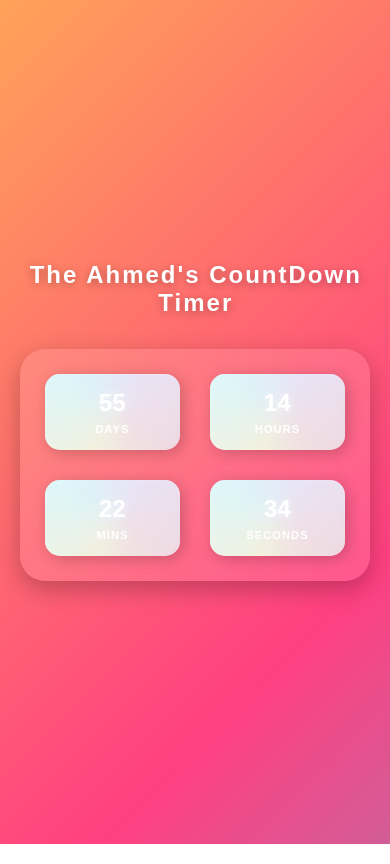
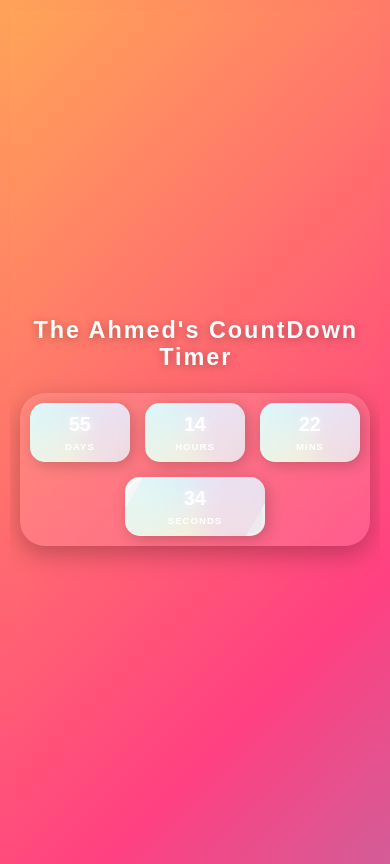
Before and after one commit to ahmedk786/CountDown-Timer-with-J.S, a plain HTML site: page index.html in a window 390 px wide. Drawn offline with Linux system fonts and the light colour scheme.

Commit message:
Update style.css

```diff
--- a/style.css
+++ b/style.css
@@ -5,7 +5,8 @@
   font-family: 'Poppins', sans-serif;
 }
 
-body {
+html, body {
+  width: 100%;
   min-height: 100vh;
   display: flex;
   justify-content: center;
@@ -16,56 +17,56 @@ body {
   animation: gradientFlow 15s ease infinite;
   color: #fff;
   overflow-x: hidden;
-  padding: 20px;
+  padding: 10px;
 }
 
 h1 {
-  margin-bottom: 30px;
-  font-size: clamp(1.8rem, 5vw, 3rem); /* scales with screen */
+  margin-bottom: 20px;
+  font-size: clamp(1.8rem, 6vw, 3rem);
   font-weight: 700;
   letter-spacing: 2px;
+  text-align: center;
   color: #fff;
   text-shadow: 0 2px 10px rgba(0, 0, 0, 0.3);
   animation: floatTitle 6s ease-in-out infinite;
-  text-align: center;
 }
 
 .countdown {
   display: flex;
-  gap: 20px;
-  padding: 20px;
+  flex-wrap: wrap;
+  justify-content: center;
+  align-items: center;
+  gap: 15px;
+  padding: 10px;
+  width: 100%;
+  max-width: 700px;
   border-radius: 25px;
   background: rgba(255, 255, 255, 0.12);
   backdrop-filter: blur(15px);
   box-shadow: 0 8px 25px rgba(0, 0, 0, 0.25);
-  flex-wrap: wrap;
-  justify-content: center;
-  width: 100%;
-  max-width: 700px;
 }
 
 .timer {
   position: relative;
+  flex: 1 1 100px; /* flexible width */
+  max-width: 180px;
+  min-width: 100px;
   display: flex;
   flex-direction: column;
   align-items: center;
   justify-content: center;
+  padding: 15px 20px;
+  border-radius: 15px;
   background: linear-gradient(145deg, #fdfbfb, #ebedee);
-  padding: 20px;
-  border-radius: 15px;
   box-shadow: 3px 3px 15px rgba(0, 0, 0, 0.2),
               inset 1px 1px 6px rgba(255, 255, 255, 0.5);
   overflow: hidden;
   transition: all 0.3s ease;
-  flex: 1 1 120px; /* flexible width for mobile */
-  min-width: 120px;
-  max-width: 180px;
-  margin: 5px;
 }
 
 .timer:hover {
-  transform: translateY(-6px) scale(1.02);
-  box-shadow: 0 8px 20px rgba(255, 255, 255, 0.2);
+  transform: translateY(-4px) scale(1.02);
+  box-shadow: 0 6px 20px rgba(255, 255, 255, 0.2);
 }
 
 .timer::before {
@@ -99,16 +100,16 @@ h1 {
 }
 
 .timer .time {
-  font-size: clamp(1.8rem, 6vw, 3rem);
+  font-size: clamp(1.5rem, 5vw, 3rem);
   font-weight: 800;
   color: #fff;
-  text-shadow: 0 0 8px rgba(255, 255, 255, 0.5);
+  text-shadow: 0 0 6px rgba(255, 255, 255, 0.5);
   z-index: 2;
   animation: slowGlow 4s ease-in-out infinite;
 }
 
 .timer .label {
-  margin-top: 6px;
+  margin-top: 5px;
   font-size: clamp(0.7rem, 2vw, 1rem);
   font-weight: 600;
   color: #fff;
@@ -142,23 +143,27 @@ h1 {
 }
 
 @keyframes fadeUp {
-  from { opacity: 0; transform: translateY(15px); }
+  from { opacity: 0; transform: translateY(10px); }
   to { opacity: 1; transform: translateY(0); }
 }
 
-/* ===== RESPONSIVE OVERRIDES ===== */
+/* ===== MOBILE OVERRIDES ===== */
 @media (max-width: 480px) {
   h1 {
-    font-size: clamp(1.5rem, 6vw, 2rem);
+    font-size: clamp(1.4rem, 6vw, 1.8rem);
+  }
+
+  .timer {
+    max-width: 140px;
+    min-width: 90px;
+    padding: 10px 15px;
   }
 
   .timer .time {
-    font-size: clamp(1.5rem, 5vw, 2rem);
+    font-size: clamp(1.2rem, 5vw, 2rem);
   }
 
-  .timer {
-    padding: 15px;
-    min-width: 100px;
-    max-width: 150px;
+  .timer .label {
+    font-size: clamp(0.6rem, 2vw, 0.8rem);
   }
 }
```
